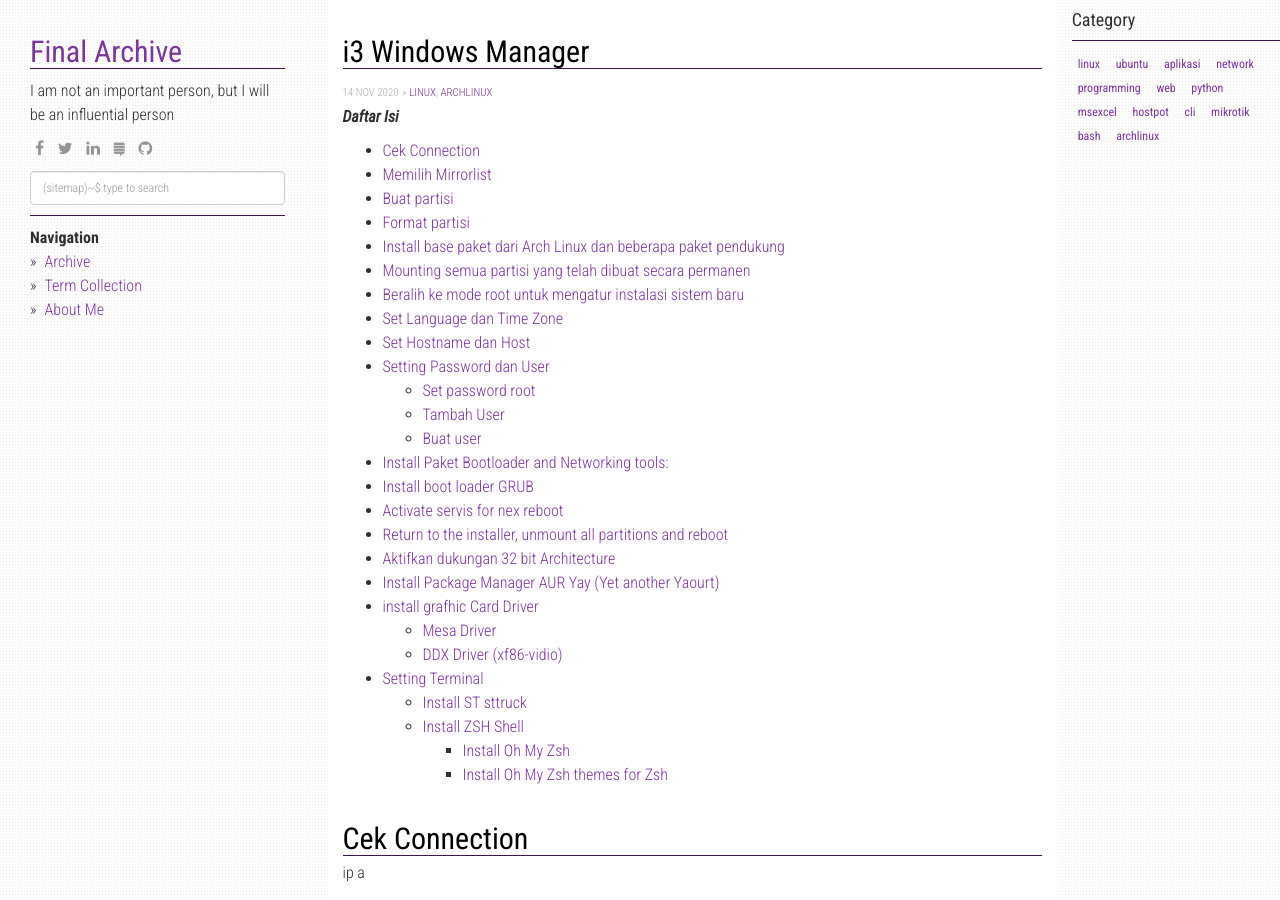
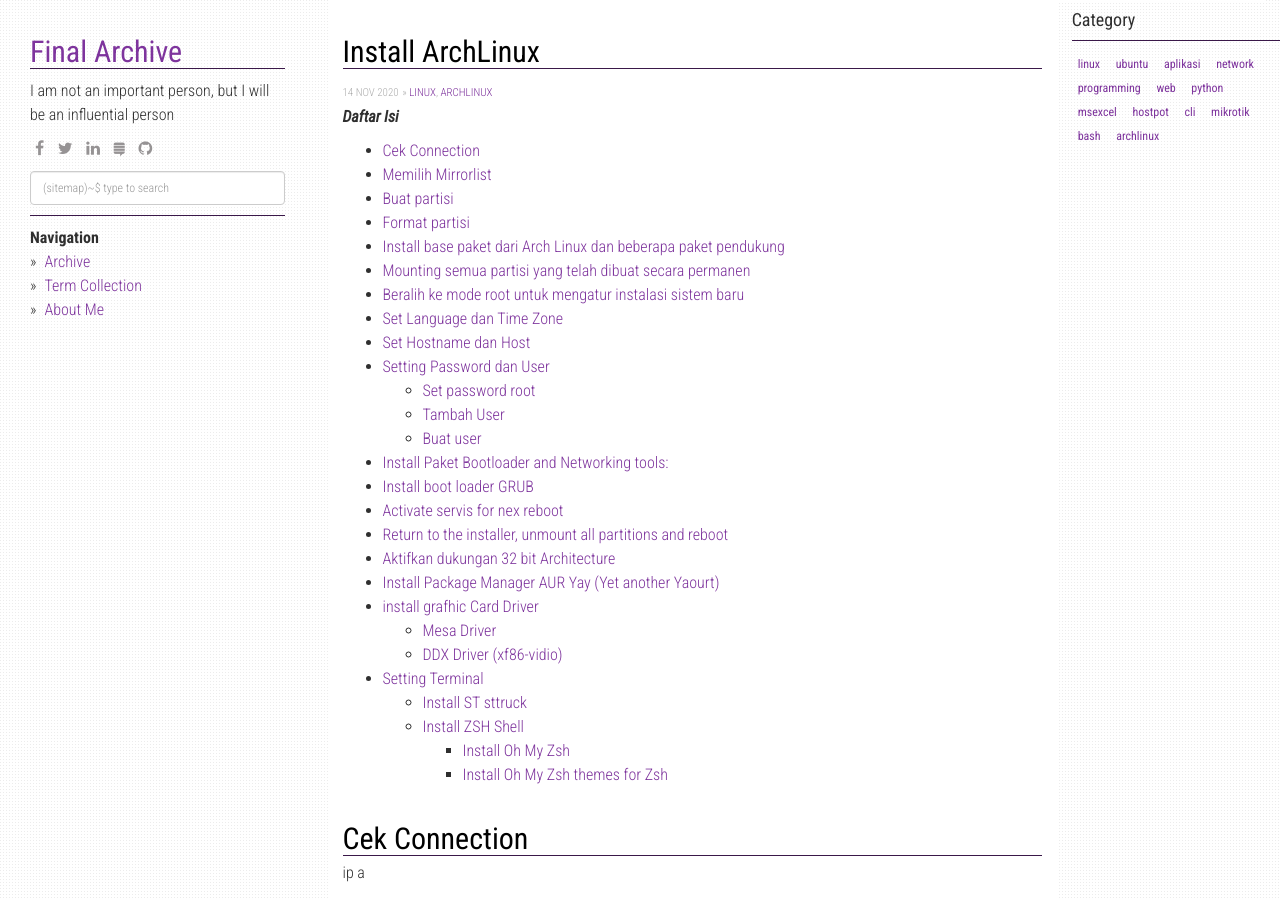
Before and after one commit to finalarchive/finalarchive.github.io, a Jekyll site: the page built from _posts/2020-11-14-install-archlinux.md, in a window 1280 px wide and 900 px high. Built offline with Jekyll 4.4.1, drawn with Linux system fonts in a browser that asks for light colours; nearby versions of some CDN libraries.

Commit message:
20201115

```diff
--- a/_posts/2020-11-14-install-archlinux.md
+++ b/_posts/2020-11-14-install-archlinux.md
@@ -1,6 +1,6 @@
 ---
 layout: post
-title:  "i3 Windows Manager"
+title:  "Install ArchLinux"
 date:   2020-11-14 10:07
 categories: [linux, archlinux]
 permalink: /:year/:month/:title
```
Also changed, not shown: _posts/2020-11-15-i3-Windows-Manager.md (+1 -1 lines).
